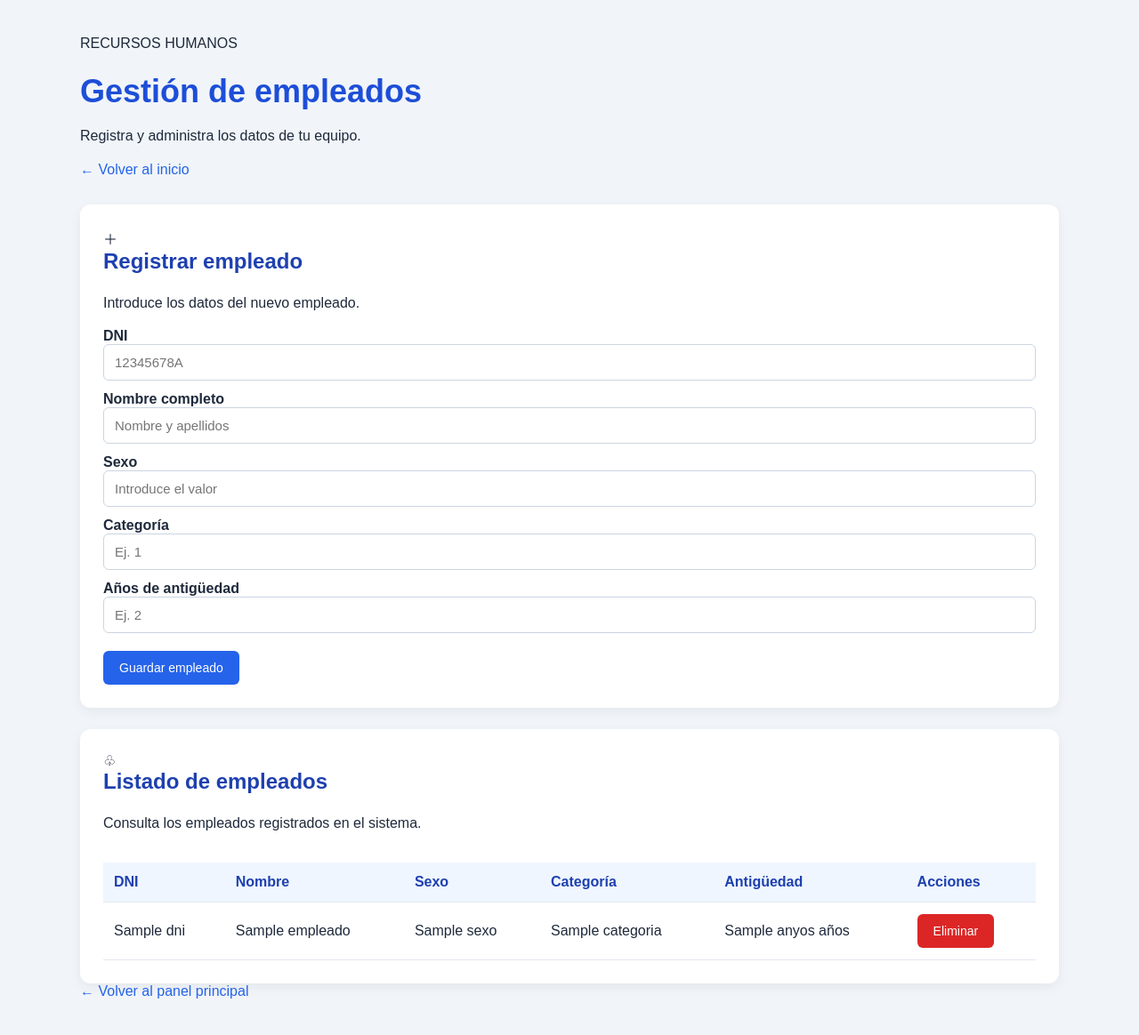
After one commit to danieljimenez70/Nominas-Crud-Java, a Java web app: template src/main/webapp/WEB-INF/views/empleados.jsp in a window 1280 px wide. The commit adds this page. Shown: the whole page at 89% size. Run offline with Tomcat 11, a stand-in JSP engine, Linux system fonts and the light colour scheme; the template is opened without the code that fills it: most values are stand-ins (such as "Sample title", 1, 10 or a date in 2020).

Commit message:
Paso 2B: empleados migrados a Front Controller + Command + JSTL

```diff
--- /dev/null
+++ b/src/main/webapp/WEB-INF/views/empleados.jsp
@@ -0,0 +1,128 @@
+<%@ page contentType="text/html; charset=UTF-8" pageEncoding="UTF-8" %>
+<%@ taglib prefix="c" uri="http://java.sun.com/jsp/jstl/core" %>
+<c:set var="ctx" value="${pageContext.request.contextPath}"/>
+<!DOCTYPE html>
+<html lang="es">
+<head>
+    <meta charset="UTF-8">
+    <meta name="viewport" content="width=device-width, initial-scale=1.0">
+    <title>Empleados | NóminaPro</title>
+    <link rel="stylesheet" href="${ctx}/css/estilos.css">
+</head>
+<body>
+<main class="contenedor">
+
+    <header class="cabecera-pagina">
+        <div>
+            <span class="etiqueta">RECURSOS HUMANOS</span>
+            <h1>Gestión de empleados</h1>
+            <p>Registra y administra los datos de tu equipo.</p>
+        </div>
+        <a class="enlace-cabecera" href="${ctx}/app/inicio">← Volver al inicio</a>
+    </header>
+
+    <section class="panel">
+        <div class="titulo-panel">
+            <div class="icono-pequeno">＋</div>
+            <div>
+                <h2>Registrar empleado</h2>
+                <p class="texto-secundario">Introduce los datos del nuevo empleado.</p>
+            </div>
+        </div>
+
+        <form action="${ctx}/app/empleados/insertar" method="post" class="formulario-grid">
+
+            <div class="campo">
+                <label for="dni">DNI</label>
+                <input id="dni" type="text" name="dni" maxlength="9" required placeholder="12345678A">
+            </div>
+
+            <div class="campo">
+                <label for="nombre">Nombre completo</label>
+                <input id="nombre" type="text" name="nombre" maxlength="100" required placeholder="Nombre y apellidos">
+            </div>
+
+            <div class="campo">
+                <label for="sexo">Sexo</label>
+                <input id="sexo" type="text" name="sexo" maxlength="20" required placeholder="Introduce el valor">
+            </div>
+
+            <div class="campo">
+                <label for="categoria">Categoría</label>
+                <input id="categoria" type="number" name="categoria" min="1" required placeholder="Ej. 1">
+            </div>
+
+            <div class="campo">
+                <label for="anyos">Años de antigüedad</label>
+                <input id="anyos" type="number" name="anyos" min="0" required placeholder="Ej. 2">
+            </div>
+
+            <div class="campo campo-boton">
+                <button type="submit" class="boton-primario">Guardar empleado</button>
+            </div>
+        </form>
+    </section>
+
+    <section class="panel">
+        <div class="titulo-panel">
+            <div class="icono-pequeno icono-azul">♧</div>
+            <div>
+                <h2>Listado de empleados</h2>
+                <p class="texto-secundario">Consulta los empleados registrados en el sistema.</p>
+            </div>
+        </div>
+
+        <c:choose>
+            <c:when test="${empty empleados}">
+                <div class="estado-vacio">
+                    <div class="vacio-icono">👥</div>
+                    <h3>No hay empleados registrados</h3>
+                    <p>Utiliza el formulario para añadir el primer empleado.</p>
+                </div>
+            </c:when>
+
+            <c:otherwise>
+                <div class="tabla-contenedor">
+                    <table>
+                        <thead>
+                        <tr>
+                            <th>DNI</th>
+                            <th>Nombre</th>
+                            <th>Sexo</th>
+                            <th>Categoría</th>
+                            <th>Antigüedad</th>
+                            <th>Acciones</th>
+                        </tr>
+                        </thead>
+                        <tbody>
+                        <c:forEach var="e" items="${empleados}">
+                            <tr>
+                                <td><span class="dato-destacado"><c:out value="${e.dni}"/></span></td>
+                                <td><c:out value="${e.nombre}"/></td>
+                                <td><c:out value="${e.sexo}"/></td>
+                                <td><span class="etiqueta-dato"><c:out value="${e.categoria}"/></span></td>
+                                <td><c:out value="${e.anyos}"/> años</td>
+                                <td>
+                                    <form action="${ctx}/app/empleados/eliminar" method="post"
+                                          class="form-accion"
+                                          onsubmit="return confirm('¿Seguro que quieres eliminar este empleado?');">
+                                        <input type="hidden" name="dni" value="<c:out value='${e.dni}'/>">
+                                        <button type="submit" class="boton-eliminar">Eliminar</button>
+                                    </form>
+                                </td>
+                            </tr>
+                        </c:forEach>
+                        </tbody>
+                    </table>
+                </div>
+            </c:otherwise>
+        </c:choose>
+    </section>
+
+    <footer class="pie">
+        <a href="${ctx}/app/inicio">← Volver al panel principal</a>
+    </footer>
+
+</main>
+</body>
+</html>
--- a/src/main/webapp/WEB-INF/views/inicio.jsp
+++ b/src/main/webapp/WEB-INF/views/inicio.jsp
@@ -17,7 +17,7 @@
         <section class="panel">
             <h2>Gestión de empleados</h2>
             <p>Registra, consulta, modifica y elimina empleados.</p>
-            <a href="${pageContext.request.contextPath}/empleados">
+            <a href="${pageContext.request.contextPath}/app/empleados/listar">
                 <button type="button">Gestionar empleados</button>
             </a>
         </section>
```
Also changed, not shown: src/main/java/org/example/command/empleado/ActualizarEmpleadoCommand.java (added, +26 -0 lines), src/main/java/org/example/command/empleado/EliminarEmpleadoCommand.java (added, +18 -0 lines), src/main/java/org/example/command/empleado/InsertarEmpleadoCommand.java (added, +26 -0 lines), src/main/java/org/example/command/empleado/ListarEmpleadosCommand.java (added, +18 -0 lines), src/main/java/org/example/controller/EmpleadoServlet.java (deleted, +0 -94 lines), src/main/java/org/example/controller/FrontControllerServlet.java (+9 -1 lines), src/main/webapp/empleados.jsp (deleted, +0 -104 lines).
